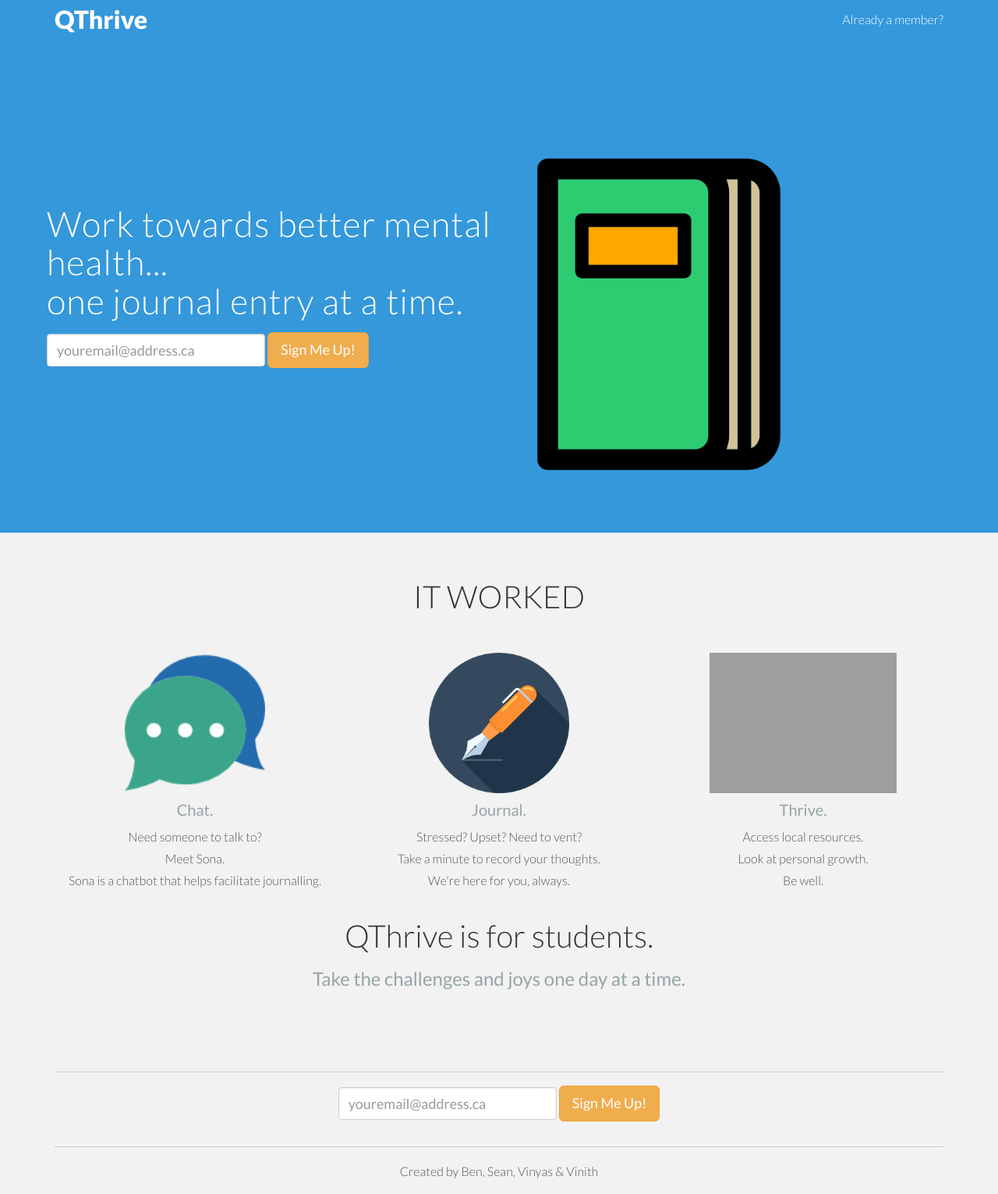
After one commit to vinyasHarish95/QThrive, a PHP site: page /userdash.php in a window 1280 px wide. The commit adds this page. Shown: the whole page at 78% size. Run offline with PHP 8.4, Linux system fonts and the light colour scheme; some libraries are stand-ins or nearby versions; grey boxes are pictures that could not be loaded.

Commit message:
BUG: PHP doesn't seem to be going through
Also added userdash.php

```diff
--- /dev/null
+++ b/userdash.php
@@ -0,0 +1,235 @@
+∏<!DOCTYPE html>
+<html lang="en">
+
+  <head>
+
+    <meta charset="utf-8">
+
+    <meta name="viewport" content="width=device-width, initial-scale=1.0">
+
+    <meta name="author" content="VMS&amp;SN&amp;BB&amp;VH">
+
+    <link rel="shortcut icon" href="img/favicon.png">
+
+    <title>QThrive - Better mental health through journalling </title>
+
+    <!-- Bootstrap core CSS -->
+    <link href="css/bootstrap.css" rel="stylesheet">
+
+    <!-- Custom styles for this template -->
+    <link href="css/main.css" rel="stylesheet">
+
+    <!-- Fonts from Google Fonts -->
+	<link href='http://fonts.googleapis.com/css?family=Lato:300,400,900' rel='stylesheet' type='text/css'>
+
+  </head>
+
+  <body>
+
+  	<?php
+	  //Create a user session or resume an existing one
+	 session_start();
+	?>
+
+	<?php
+	 //check if the user is already logged in and has an active session
+	if(isset($_SESSION['Member_ID'])) {
+		//Redirect the browser to the profile editing page and kill this page.
+		header("Location: userdash.php");
+		die();
+	}
+	?>
+
+    <!-- Fixed navbar -->
+    <div class="navbar navbar-default navbar-fixed-top">
+
+     	<div class="container">
+
+        	<div class="navbar-header">
+
+          		<button type="button" class="navbar-toggle" data-toggle="collapse" data-target=".navbar-collapse">
+
+            	<span class="icon-bar"></span>
+
+	            <span class="icon-bar"></span>
+
+	            <span class="icon-bar"></span>
+
+		        </button>
+
+	         	<a class="navbar-brand" href="index.php"><b>QThrive</b></a>
+
+	        </div>
+
+        	<div class="navbar-collapse collapse">
+
+         		<ul class="nav navbar-nav navbar-right">
+
+            		<li><a href="login.php">Already a member?</a></li>
+
+         		</ul>
+
+        	</div>
+        	<!--/.nav-collapse -->
+
+	    </div>
+
+    </div>
+
+	<div id="headerwrap">
+
+		<div class="container">
+
+			<div class="row">
+
+				<div class="col-lg-6">
+
+					<h1>Work towards better mental health...<br>one journal entry at a time.</h1>
+
+					<form action="signup.php" method="GET" class="form-inline" role="form">
+
+						<div class="form-group">
+
+					 		<input name="email" type="email" class="form-control" id="exampleInputEmail1" placeholder="youremail@address.ca">
+
+						</div>
+
+						<button type="submit" class="btn btn-warning btn-lg" value="Submit">Sign Me Up!</button>
+
+					</form>
+
+				</div>
+				<!-- /col-lg-6 -->
+
+				<div class="col-lg-6">
+
+					<img class="img-responsive" style=" height: auto; width: auto; max-height: 400px; max-width: 400px;" src="img/diary.png" alt="Diary!">
+
+				</div>
+				<!-- /col-lg-6 -->
+
+			</div>
+			<!-- /row -->
+
+		</div>
+		<!-- /container -->
+
+	</div>
+	<!-- /headerwrap -->
+
+	<div class="container">
+
+		<div class="row mt centered">
+
+			<div class="col-lg-6 col-lg-offset-3">
+
+				<h1>IT WORKED</h1>
+
+			</div>
+
+		</div>
+		<!-- /row -->
+
+		<div class="row mt centered">
+
+			<div class="col-lg-4">
+
+				<img src="img/ser01.png" height="180" alt="">
+
+				<h4>Chat.</h4>
+
+				<p>Need someone to talk to?<br>Meet Sona.<br>Sona is a chatbot that helps facilitate journalling.</p>
+
+			</div>
+			<!--/col-lg-4 -->
+
+			<div class="col-lg-4">
+
+				<img src="img/ser02.png" height="180" alt="">
+
+				<h4>Journal.</h4>
+
+				<p>Stressed? Upset? Need to vent?<br>Take a minute to record your thoughts.<br>We're here for you, always.</p>
+
+			</div>
+			<!--/col-lg-4 -->
+
+			<div class="col-lg-4">
+
+				<img src="img/ser03.png" height="180" alt="">
+
+				<h4>Thrive.</h4>
+
+				<p>Access local resources.<br>Look at personal growth.<br>Be well.</p>
+
+			</div>
+			<!--/col-lg-4 -->
+
+			<div class="row mt centered">
+
+				<div class="col-lg-6 col-lg-offset-3">
+
+					<h1>QThrive is for students.</h1>
+
+					<h3>Take the challenges and joys one day at a time.</h3>
+
+				</div>
+
+			</div>
+			<!-- /row -->
+
+		</div>
+		<!-- /row -->
+
+	</div>
+	<!-- /container -->
+
+	<div class="container">
+
+		<hr>
+
+		<div class="row centered">
+
+			<div class="col-lg-6 col-lg-offset-3">
+
+				<form action="signup.php" method="GET" class="form-inline" role="form">
+
+					<div class="form-group">
+
+				 		<input name="email" type="email" class="form-control" id="exampleInputEmail1" placeholder="youremail@address.ca">
+
+					</div>
+
+					<button type="submit" class="btn btn-warning btn-lg" value="Submit">Sign Me Up!</button>
+
+				</form>
+
+			</div>
+
+		</div>
+		<!-- /row -->
+
+		<hr>
+
+	</div>
+	<!-- /container -->
+
+	<div class="container">
+
+		<p class="centered">Created by Ben, Sean, Vinyas &amp; Vinith</p>
+
+	</div>
+	<!-- /container -->
+
+
+    <!-- Bootstrap core JavaScript
+    ================================================== -->
+    <!-- Placed at the end of the document so the pages load faster -->
+
+    <script src="https://code.jquery.com/jquery-1.10.2.min.js"></script>
+
+    <script src="js/bootstrap.min.js"></script>
+
+  </body>
+
+</html>
```
Also changed, not shown: signup.php (+8 -3 lines).
